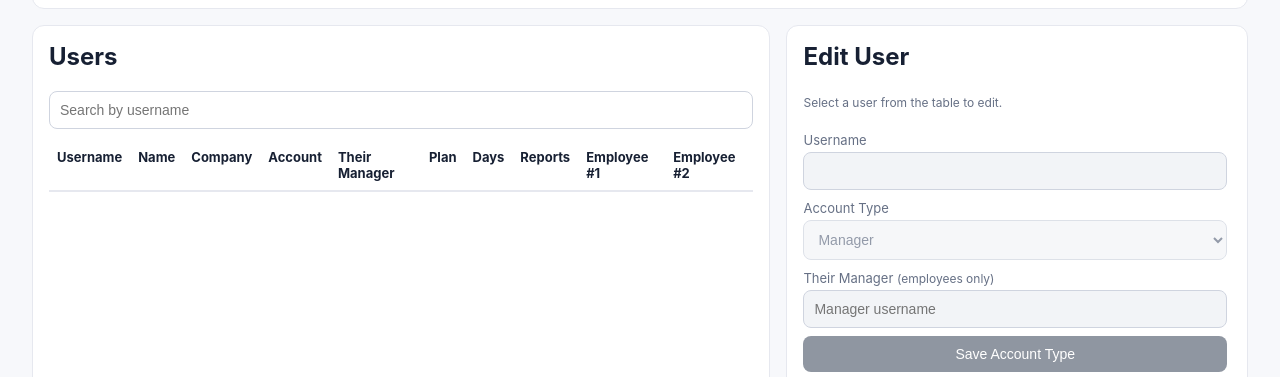
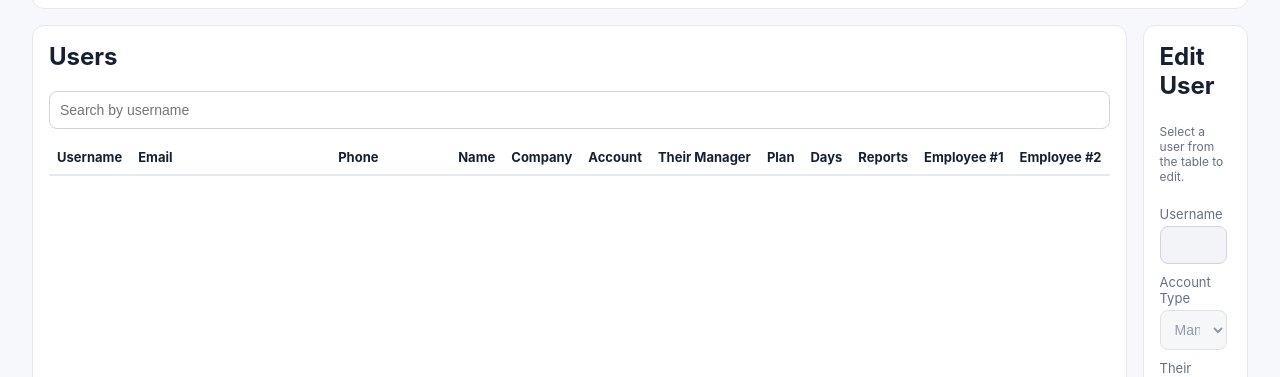
Before and after one commit to Icestreamm/CSadmin, a website: page public/index.html in a window 1280 px wide. Shown: the part 373-750 px from the top of the page. Drawn offline with Linux system fonts and the light colour scheme; no server answers.

Commit message:
Show email and phone in users table with horizontal scroll.
Add Email and Phone columns, widen the table with horizontal scrolling, and update colspan handling for the expanded layout.

Co-authored-by: Cursor <cursoragent@cursor.com>

```diff
--- a/public/app.js
+++ b/public/app.js
@@ -47,6 +47,7 @@ const reportsLoading = document.getElementById("reportsLoading");
 let users = [];
 let selectedUser = null;
 let selectedUserId = null;
+const USERS_TABLE_COLS = 12;
 
 function setMessage(el, text, isError = true) {
   el.textContent = text || "";
@@ -217,6 +218,8 @@ function reportsQuotaFromSubscription(sub) {
 function userSearchText(u) {
   return [
     displayUsername(u),
+    u.email,
+    u.phone,
     u.full_name,
     u.company_name,
     ...employeeEmails(u),
@@ -237,7 +240,7 @@ function renderUsers(rows) {
   if (!rows.length) {
     const tr = document.createElement("tr");
     const td = document.createElement("td");
-    td.colSpan = 10;
+    td.colSpan = USERS_TABLE_COLS;
     td.textContent = "No users found";
     td.className = "emptyCell";
     tr.appendChild(td);
@@ -260,6 +263,8 @@ function renderUsers(rows) {
     if (selectedUserId === u.user_id) tr.classList.add("selected");
 
     setCell(tr, displayUsername(u));
+    setCell(tr, u.email || "—");
+    setCell(tr, u.phone || "—");
     setCell(tr, u.full_name || "—");
     setCell(tr, u.company_name || "—");
 
@@ -481,7 +486,7 @@ async function loadUsers() {
     usersTable.innerHTML = "";
     const tr = document.createElement("tr");
     const td = document.createElement("td");
-    td.colSpan = 10;
+    td.colSpan = USERS_TABLE_COLS;
     td.textContent = `Failed to load users: ${error.message}`;
     td.className = "emptyCell error";
     tr.appendChild(td);
--- a/public/index.html
+++ b/public/index.html
@@ -51,14 +51,16 @@
               autocomplete="off"
             />
             <div id="usersLoading" class="loading hidden">Loading users…</div>
-            <div class="tableWrap">
-              <table>
+            <div class="tableWrap usersTableWrap">
+              <table class="usersDataTable">
                 <caption class="srOnly">
                   Admin users table. Select a row to edit a user.
                 </caption>
                 <thead>
                   <tr>
                     <th scope="col">Username</th>
+                    <th scope="col">Email</th>
+                    <th scope="col">Phone</th>
                     <th scope="col">Name</th>
                     <th scope="col">Company</th>
                     <th scope="col">Account</th>
--- a/public/styles.css
+++ b/public/styles.css
@@ -71,15 +71,52 @@ body {
   flex-shrink: 0;
 }
 
+.usersPanel {
+  display: flex;
+  flex-direction: column;
+}
+
 .usersPanel .tableWrap {
   flex: 1 1 auto;
   min-height: 0;
+  overflow: auto;
+}
+
+.usersTableWrap {
+  overflow-x: auto;
+  overflow-y: auto;
+  -webkit-overflow-scrolling: touch;
+}
+
+.usersDataTable {
+  width: max-content;
+  min-width: 100%;
+}
+
+.usersDataTable th,
+.usersDataTable td {
+  white-space: nowrap;
+}
+
+.usersDataTable th:nth-child(2),
+.usersDataTable td:nth-child(2) {
+  min-width: 200px;
+}
+
+.usersDataTable th:nth-child(3),
+.usersDataTable td:nth-child(3) {
+  min-width: 120px;
 }
 
 .editPanel {
   display: flex;
   flex-direction: column;
   overflow: hidden;
+}
+
+.tableWrap {
+  overflow: auto;
+  margin-top: 10px;
 }
 
 .editPanelScroll {
```
